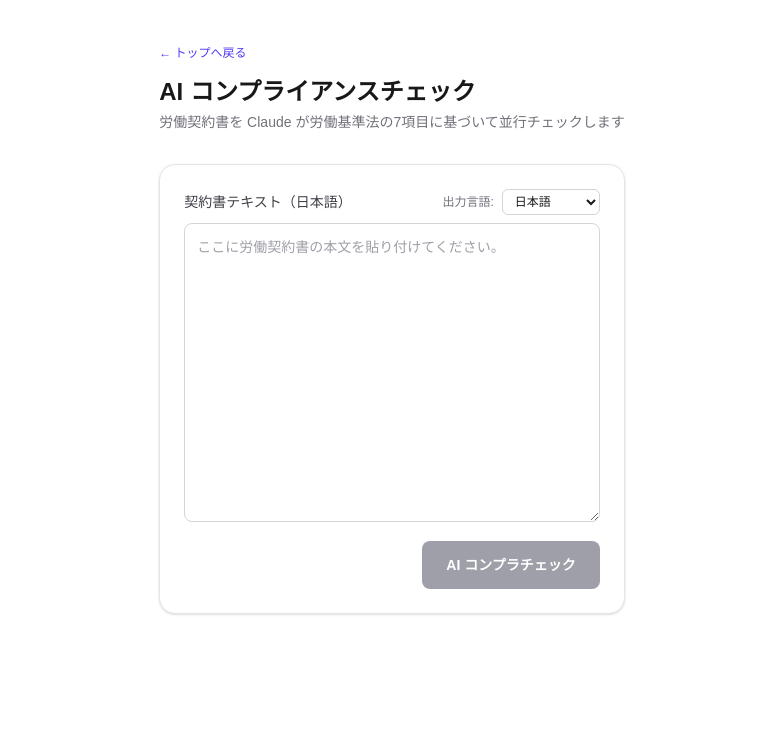
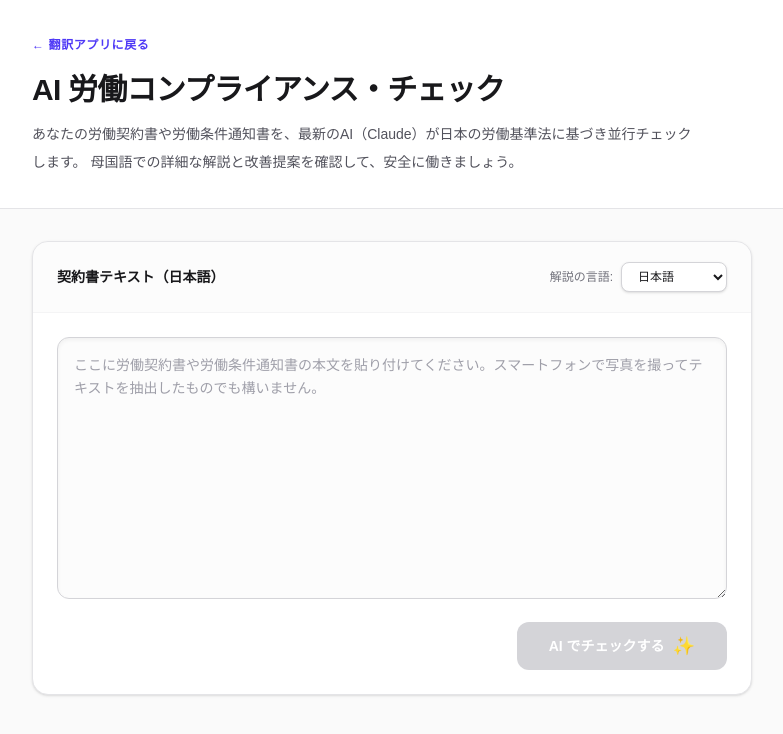
Before and after one commit to Rei2718/multi-translate-app, a Next.js app: page /check in a window 1280 px wide. Shown: the top 734 px of the page, without its empty margins (248-1031 px from the left). Built offline with nearby package versions, Linux system fonts and the light colour scheme.

Commit message:
feat: add article directory field to compliance check persona configuration and update related components

```diff
--- a/app/api/compliance-check/route.ts
+++ b/app/api/compliance-check/route.ts
@@ -5,6 +5,8 @@ import type {
   ComplianceCheckResponse,
   PersonaStatus,
 } from "@/lib/check/types";
+import { promises as fs } from "fs";
+import path from "path";
 
 const MAX_CONTRACT_LENGTH = 30000;
 
@@ -37,8 +39,20 @@ export async function POST(request: Request): Promise<Response> {
   try {
     const rawResults = await Promise.all(
       PERSONAS.map(async (persona) => {
+        let articleContent = "";
+        try {
+          const articlePath = path.join(process.cwd(), "docs", persona.articleDir, "article.md");
+          articleContent = await fs.readFile(articlePath, "utf-8");
+        } catch (e) {
+          console.warn(`Failed to read article.md for ${persona.id}`);
+        }
+
+        const enhancedInstruction = articleContent
+          ? `${persona.systemInstruction}\n\n【参考資料: 関連法規・解説】\n以下の資料も考慮して判定を行ってください。\n---\n${articleContent}\n---`
+          : persona.systemInstruction;
+
         const output = await callPersona(
-          persona.systemInstruction,
+          enhancedInstruction,
           contractText,
           language,
           {
--- a/app/check/page.tsx
+++ b/app/check/page.tsx
@@ -10,22 +10,28 @@ export const metadata: Metadata = {
 
 export default function Page() {
   return (
-    <main className="mx-auto max-w-3xl px-4 py-10 sm:px-6">
-      <div className="mb-8">
+    <div className="flex flex-1 flex-col bg-zinc-50 dark:bg-zinc-950">
+      <header className="border-b border-zinc-200 bg-white dark:border-zinc-800 dark:bg-zinc-900">
+        <div className="mx-auto w-full max-w-3xl px-5 py-8 sm:px-6">
           <Link
             href="/"
-          className="text-xs text-indigo-600 hover:underline dark:text-indigo-400"
+            className="text-xs font-semibold uppercase tracking-wider text-indigo-600 hover:underline dark:text-indigo-400"
           >
-          ← トップへ戻る
+            ← 翻訳アプリに戻る
           </Link>
-        <h1 className="mt-3 text-2xl font-bold text-zinc-900 dark:text-zinc-50">
-          AI コンプライアンスチェック
+          <h1 className="mt-4 text-2xl font-bold tracking-tight text-zinc-900 dark:text-zinc-50 sm:text-3xl">
+            AI 労働コンプライアンス・チェック
           </h1>
-        <p className="mt-1 text-sm text-zinc-500 dark:text-zinc-400">
-          労働契約書を Claude が労働基準法の7項目に基づいて並行チェックします
+          <p className="mt-3 max-w-2xl text-sm leading-7 text-zinc-600 dark:text-zinc-400">
+            あなたの労働契約書や労働条件通知書を、最新のAI（Claude）が日本の労働基準法に基づき並行チェックします。
+            母国語での詳細な解説と改善提案を確認して、安全に働きましょう。
           </p>
         </div>
+      </header>
+
+      <main className="mx-auto w-full max-w-3xl flex-1 px-5 py-8 sm:px-6">
         <CheckPage />
       </main>
+    </div>
   );
 }
--- a/components/check/check-form.tsx
+++ b/components/check/check-form.tsx
@@ -9,6 +9,44 @@ interface Props {
   loading: boolean;
 }
 
+const UI_DICT: Record<string, any> = {
+  Japanese: {
+    label: "契約書テキスト（日本語）",
+    outputLabel: "解説の言語:",
+    placeholder: "ここに労働契約書や労働条件通知書の本文を貼り付けてください。スマートフォンで写真を撮ってテキストを抽出したものでも構いません。",
+    button: "AI でチェックする",
+    checking: "分析中...",
+  },
+  English: {
+    label: "Contract Text (Japanese)",
+    outputLabel: "Explanation Language:",
+    placeholder: "Paste the text of your labor contract or working conditions notice here. You can also extract text from a photo.",
+    button: "Check with AI",
+    checking: "Analyzing...",
+  },
+  "Chinese (Simplified)": {
+    label: "合同文本（日语）",
+    outputLabel: "解释语言：",
+    placeholder: "在此粘贴劳动合同或劳动条件通知书的文本。您也可以粘贴从照片中提取的文本。",
+    button: "使用 AI 检查",
+    checking: "分析中...",
+  },
+  Korean: {
+    label: "계약서 텍스트 (일본어)",
+    outputLabel: "설명 언어:",
+    placeholder: "여기에 근로 계약서 또는 근로 조건 통지서의 텍스트를 붙여넣으세요. 사진에서 추출한 텍스트도 가능합니다.",
+    button: "AI로 확인하기",
+    checking: "분석 중...",
+  },
+  Vietnamese: {
+    label: "Văn bản hợp đồng (Tiếng Nhật)",
+    outputLabel: "Ngôn ngữ giải thích:",
+    placeholder: "Dán văn bản hợp đồng lao động hoặc thông báo điều kiện làm việc vào đây. Bạn cũng có thể dán văn bản trích xuất từ ảnh.",
+    button: "Kiểm tra bằng AI",
+    checking: "Đang phân tích...",
+  },
+};
+
 export default function CheckForm({
   contractText,
   onTextChange,
@@ -17,19 +55,23 @@ export default function CheckForm({
   onCheck,
   loading,
 }: Props) {
+  const t = UI_DICT[language] || UI_DICT.Japanese;
+
   return (
-    <section className="rounded-2xl border border-zinc-200 bg-white shadow-sm dark:border-zinc-800 dark:bg-zinc-900">
-      <div className="p-5 sm:p-6">
-        <div className="mb-2 flex items-center justify-between">
-          <label className="block text-sm font-medium text-zinc-700 dark:text-zinc-300">
-            契約書テキスト（日本語）
+    <section className="overflow-hidden rounded-2xl border border-zinc-200 bg-white shadow-sm dark:border-zinc-800 dark:bg-zinc-900/50">
+      <div className="border-b border-zinc-100 bg-zinc-50/50 p-4 dark:border-zinc-800 dark:bg-zinc-800/20 sm:px-6 sm:py-5">
+        <div className="flex flex-col gap-3 sm:flex-row sm:items-center sm:justify-between">
+          <label className="text-sm font-semibold text-zinc-900 dark:text-zinc-100">
+            {t.label}
           </label>
           <div className="flex items-center gap-2">
-            <label className="text-xs text-zinc-500 dark:text-zinc-400">出力言語:</label>
+            <label className="text-xs font-medium text-zinc-500 dark:text-zinc-400">
+              {t.outputLabel}
+            </label>
             <select
               value={language}
               onChange={(e) => onLanguageChange(e.target.value)}
-              className="rounded-md border border-zinc-300 bg-white px-2 py-1 text-xs text-zinc-900 outline-none focus:border-indigo-500 focus:ring-1 focus:ring-indigo-500/30 dark:border-zinc-700 dark:bg-zinc-800 dark:text-zinc-100"
+              className="rounded-lg border border-zinc-300 bg-white px-3 py-1.5 text-xs font-medium text-zinc-900 shadow-sm outline-none focus:border-indigo-500 focus:ring-1 focus:ring-indigo-500/30 dark:border-zinc-700 dark:bg-zinc-800 dark:text-zinc-100"
             >
               <option value="Japanese">日本語</option>
               <option value="English">English</option>
@@ -39,31 +81,37 @@ export default function CheckForm({
             </select>
           </div>
         </div>
+      </div>
+
+      <div className="p-4 sm:p-6">
         <textarea
           value={contractText}
           onChange={(e) => onTextChange(e.target.value)}
-          placeholder="ここに労働契約書の本文を貼り付けてください。"
-          rows={12}
-          className="w-full resize-y rounded-lg border border-zinc-300 bg-white p-3 text-sm leading-relaxed text-zinc-900 outline-none placeholder:text-zinc-400 focus:border-indigo-500 focus:ring-2 focus:ring-indigo-500/30 dark:border-zinc-700 dark:bg-zinc-800 dark:text-zinc-100"
+          placeholder={t.placeholder}
+          rows={10}
+          className="w-full resize-y rounded-xl border border-zinc-300 bg-zinc-50/50 p-4 text-sm leading-relaxed text-zinc-900 shadow-inner outline-none placeholder:text-zinc-400 focus:border-indigo-500 focus:bg-white focus:ring-2 focus:ring-indigo-500/20 dark:border-zinc-700 dark:bg-zinc-900 dark:text-zinc-100 dark:focus:bg-zinc-800 transition-colors"
         />
-        <div className="mt-3 flex items-center justify-between">
-          <span className="text-xs text-zinc-400">
+        <div className="mt-4 flex items-center justify-between">
+          <span className="text-xs font-medium text-zinc-400">
             {contractText.length > 0 &&
-              `${contractText.length.toLocaleString()} 文字`}
+              `${contractText.length.toLocaleString()} chars`}
           </span>
           <button
             type="button"
             onClick={onCheck}
             disabled={loading || !contractText.trim()}
-            className="inline-flex h-12 items-center gap-2 rounded-lg bg-indigo-600 px-6 text-sm font-semibold text-white transition-colors hover:bg-indigo-700 disabled:cursor-not-allowed disabled:bg-zinc-400 dark:disabled:bg-zinc-600"
+            className="group relative inline-flex h-12 items-center justify-center gap-2 overflow-hidden rounded-xl bg-indigo-600 px-8 text-sm font-semibold text-white shadow-md transition-all hover:bg-indigo-700 hover:shadow-lg focus:ring-2 focus:ring-indigo-600 focus:ring-offset-2 disabled:cursor-not-allowed disabled:bg-zinc-300 disabled:shadow-none dark:disabled:bg-zinc-700 dark:focus:ring-offset-zinc-900"
           >
             {loading ? (
               <>
                 <span className="inline-block h-4 w-4 animate-spin rounded-full border-2 border-white border-t-transparent" />
-                チェック中…
+                {t.checking}
               </>
             ) : (
-              "AI コンプラチェック"
+              <>
+                <span className="relative z-10">{t.button}</span>
+                <span className="relative z-10 text-lg transition-transform group-hover:translate-x-0.5 group-hover:-translate-y-0.5">✨</span>
+              </>
             )}
           </button>
         </div>
--- a/lib/check/persona.ts
+++ b/lib/check/persona.ts
@@ -14,6 +14,7 @@ export const PERSONAS: PersonaTask[] = [
     label: "賃金の明示",
     legalRef: "労基法15条",
     legalSummary: "賃金の決定・計算・支払い方法は必須明示事項",
+    articleDir: "wage-disclosure",
     systemInstruction: `${BASE_INSTRUCTION}
 【担当条文】労働基準法 第15条（労働条件の明示）— 賃金に関する部分
 【チェック観点】
@@ -32,6 +33,7 @@ export const PERSONAS: PersonaTask[] = [
     label: "所定労働時間",
     legalRef: "労基法32条",
     legalSummary: "週40時間・1日8時間以内が法定上限",
+    articleDir: "working-time",
     systemInstruction: `${BASE_INSTRUCTION}
 【担当条文】労働基準法 第32条（労働時間）
 - 第1項: 休憩時間を除き1週間について40時間を超えて労働させてはならない
@@ -51,6 +53,7 @@ export const PERSONAS: PersonaTask[] = [
     label: "休日",
     legalRef: "労基法35条",
     legalSummary: "毎週1日以上 または 4週間に4日以上の休日が必要",
+    articleDir: "holidays",
     systemInstruction: `${BASE_INSTRUCTION}
 【担当条文】労働基準法 第35条（休日）
 - 第1項: 毎週少なくとも1回の休日を与えなければならない
@@ -70,6 +73,7 @@ export const PERSONAS: PersonaTask[] = [
     label: "時間外割増賃金",
     legalRef: "労基法37条",
     legalSummary: "時間外25%以上・月60h超50%以上・深夜25%以上の割増が必要",
+    articleDir: "overtime-premium",
     systemInstruction: `${BASE_INSTRUCTION}
 【担当条文】労働基準法 第37条（割増賃金）
 - 時間外労働（法定外残業）: 25%以上（月60時間以内）
@@ -91,6 +95,7 @@ export const PERSONAS: PersonaTask[] = [
     label: "有給休暇",
     legalRef: "労基法39条",
     legalSummary: "6か月継続勤務後に10日付与・年5日の取得が義務",
+    articleDir: "paid-leave",
     systemInstruction: `${BASE_INSTRUCTION}
 【担当条文】労働基準法 第39条（年次有給休暇）
 - 6か月間継続勤務し全労働日の8割以上出勤 → 10労働日の有給休暇を付与
@@ -111,6 +116,7 @@ export const PERSONAS: PersonaTask[] = [
     label: "解雇予告",
     legalRef: "労基法20条",
     legalSummary: "解雇は30日前の予告または30日分の予告手当が必要",
+    articleDir: "dismissal-notice",
     systemInstruction: `${BASE_INSTRUCTION}
 【担当条文】労働基準法 第20条（解雇の予告）
 - 少なくとも30日前に予告しなければならない
@@ -132,6 +138,7 @@ export const PERSONAS: PersonaTask[] = [
     legalRef: "労基法21条",
     legalSummary:
       "試用期間中（14日以内）は解雇予告不要。設定する場合は明示が望ましい",
+    articleDir: "probation",
     systemInstruction: `${BASE_INSTRUCTION}
 【担当条文】労働基準法 第21条（解雇予告の適用除外）
 - 試の使用期間中の者は解雇予告が不要
--- a/lib/check/types.ts
+++ b/lib/check/types.ts
@@ -6,6 +6,7 @@ export interface PersonaTask {
   legalRef: string;
   legalSummary: string;
   systemInstruction: string;
+  articleDir: string;
 }
 
 export interface PersonaOutput {
```
Lines whose indentation alone changed are shown as unchanged.
